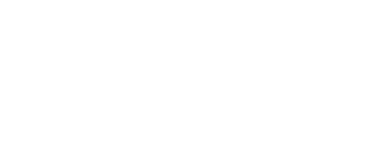
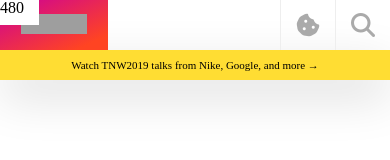
Before and after one commit to lilleonz/Microverse-TNW-mockup, a plain HTML site: page index.html in a window 390 px wide. Drawn offline with Linux system fonts and the light colour scheme; grey boxes are pictures that could not be loaded.

Commit message:
nav media queries

```diff
--- a/index.html
+++ b/index.html
@@ -4,10 +4,32 @@
     <meta charset="UTF-8">
     <meta name="viewport" content="width=device-width, initial-scale=1.0">
     <meta http-equiv="X-UA-Compatible" content="ie=edge">
-    <link src="./style/style.css" rel="stylesheet">
+    <link href="./style/style.css" rel="stylesheet">
     <title>TNW Mockup</title>
+    <script src="https://kit.fontawesome.com/d3a036121e.js"></script>
 </head>
 <body>
-
+    <div class="size-display"></div>
+    <nav class="nav-bar">
+        <section class="left-nav">
+            <ul>
+            <li class="img-li"><a href="#"><img src="https://cdn0.tnwcdn.com/wp-content/themes/cyberdelia/assets/img/tnw.svg"></a></img></li>
+            <li class="left-li"><a href="#">SPICY</a></li>
+            <li class="left-li"><a href="#">SALAMI</a></li>
+            <li class="left-li"><a href="#">SPICY</a></li>
+            <li class="left-li"><a href="#">SALAMI</a></li>
+            <li class="left-li"><a href="#">SPICY</a></li>
+            </ul>
+        </section>
+        <section class="right-nav">
+            <ul>
+            <li class="right-li"><a href="#"><i class="fas fa-cookie-bite"></i></a></li>
+            <li class="right-li"><a href="#"><i class="fas fa-search"></i></a></li>
+            </ul>
+        </section>
+        <a class="bottom-yellow">
+            <div href="#">Watch TNW2019 talks from Nike, Google, and more →</div>
+        </a>
+    </nav>
 </body>
 </html>
--- a/style/style.css
+++ b/style/style.css
@@ -48,3 +48,183 @@ table {
 }
 
 /* CSS RESET END */
+
+/* WIDTH SHOWER */
+.size-display{
+	z-index:998;
+	position: fixed;
+	top: 0;
+	left: 0;
+	width: 10%;
+	height: 25px;
+	background-color: white;
+  }
+
+  .size-display > p{
+	width: 100%;
+	height: 100%;
+  }
+
+  @media( max-width: 1300px){
+	.size-display:before {
+	  content: "1300";
+	}
+  }
+
+  @media( max-width: 800px){
+	.size-display:before {
+	  content: "800";
+	}
+  }
+
+  @media( max-width: 650px){
+	.size-display:before {
+	  content: "650";
+	}
+  }
+
+  @media( max-width: 480px){
+	.size-display:before {
+	  content: "480";
+	}
+  }
+
+  @media( max-width: 300px){
+	.size-display:before {
+	  content: "300";
+	}
+  }
+/* WIDTH SHOWER END*/
+
+/* NAV BAR */
+.nav-bar {
+	top: 0;
+	position: sticky;
+	height: 50px;
+}
+
+.left-nav {
+	float: left;
+	height: 100%;
+}
+
+.left-nav ul{
+	display: flex;
+	flex-direction: row;
+	justify-content: flex-start;
+	height: 100%;
+}
+
+.left-li{
+	list-style: none;
+	margin: auto 15px;
+}
+
+.left-nav ul li a{
+	color: #aaa;
+	text-decoration: none;
+}
+
+.left-nav ul li a:hover{
+	color: black;
+}
+
+.img-li {
+	display: flex;
+	flex-direction: column;
+	justify-content: center;
+	margin: 0;
+	height: 100%;
+	width: 108px;
+	background: linear-gradient(to bottom right,#c09,#f42 85%);
+}
+
+.img-li a{
+	width: 100%;
+	text-align: center;
+}
+
+.img-li a img{
+	height: 20px;
+	width: 66px;
+}
+
+.right-nav {
+	float: right;
+	height: 100%;
+}
+
+.right-nav ul{
+	display: flex;
+	flex-direction: row;
+	justify-content: flex-start;
+	height: 100%;
+}
+
+.right-li{
+	border-left: 1px solid #eee;
+	list-style: none;
+	display: flex;
+	flex-direction: column;
+	justify-content: center;
+	align-content: center;
+	padding: 0 15px;
+}
+
+.right-nav ul li a{
+	color: #aaa;
+	font-size: 1.5rem;
+	text-decoration: none;
+}
+
+.bottom-yellow {
+	clear: both;
+	background: #fd3;
+}
+
+.bottom-yellow div{
+	padding-left: 120px;
+	clear: both;
+	background: #fd3;
+	font-size: 13px;
+	box-shadow: 0 16px 48px rgba(0,0,0,.15);
+	line-height: 30px;
+	color: #000;
+	text-decoration: none;
+	margin: 0 auto;
+}
+
+/* MEDIA SETUP NAV BAR */
+
+@media(max-width: 658px) {
+	.left-li {
+		display: none;
+	}
+}
+
+@media(min-width: 658px) {
+	.bottom-yellow div {
+		text-overflow: ellipsis;
+		overflow: hidden;
+		white-space: nowrap;
+		text-align: center;
+		padding-left: 0;
+	}
+}
+
+@media(max-width: 480px) {
+	.bottom-yellow div {
+		font-size: 11px;
+		padding-left: 0;
+		text-align: center;
+	}
+}
+
+@media(max-width: 319px) {
+	.bottom-yellow div {
+		font-size: 10px;
+		padding-left: 0;
+		text-align: center;
+	}
+}
+/* NAV BAR END */
```
